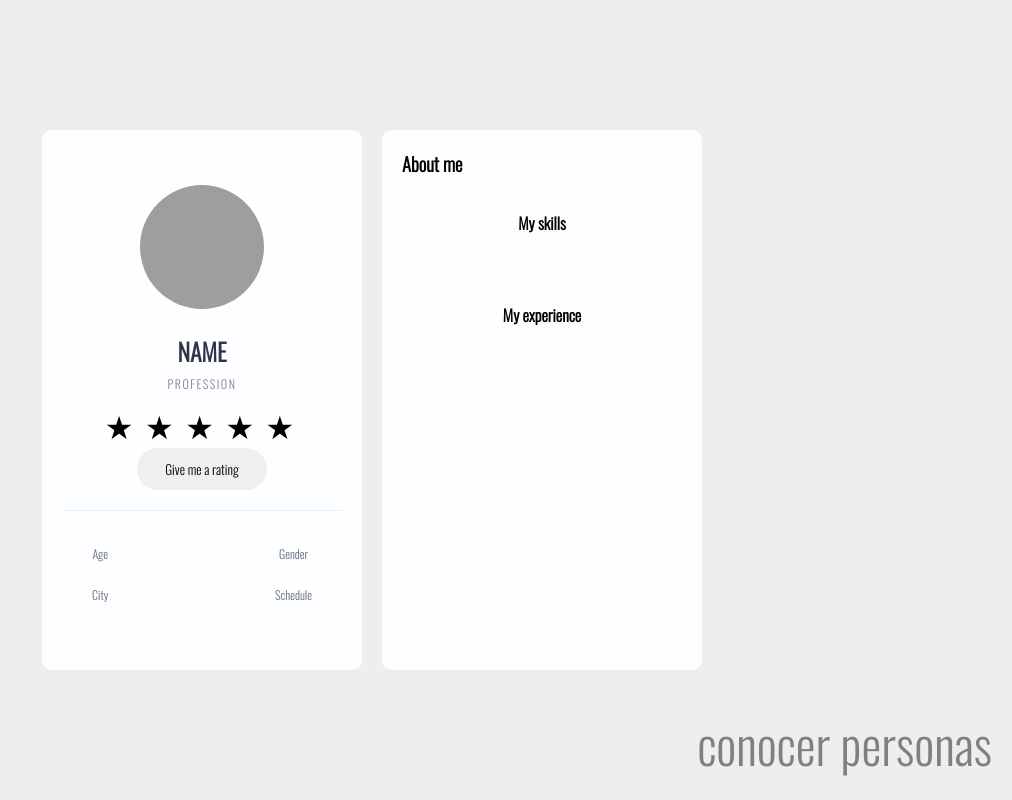
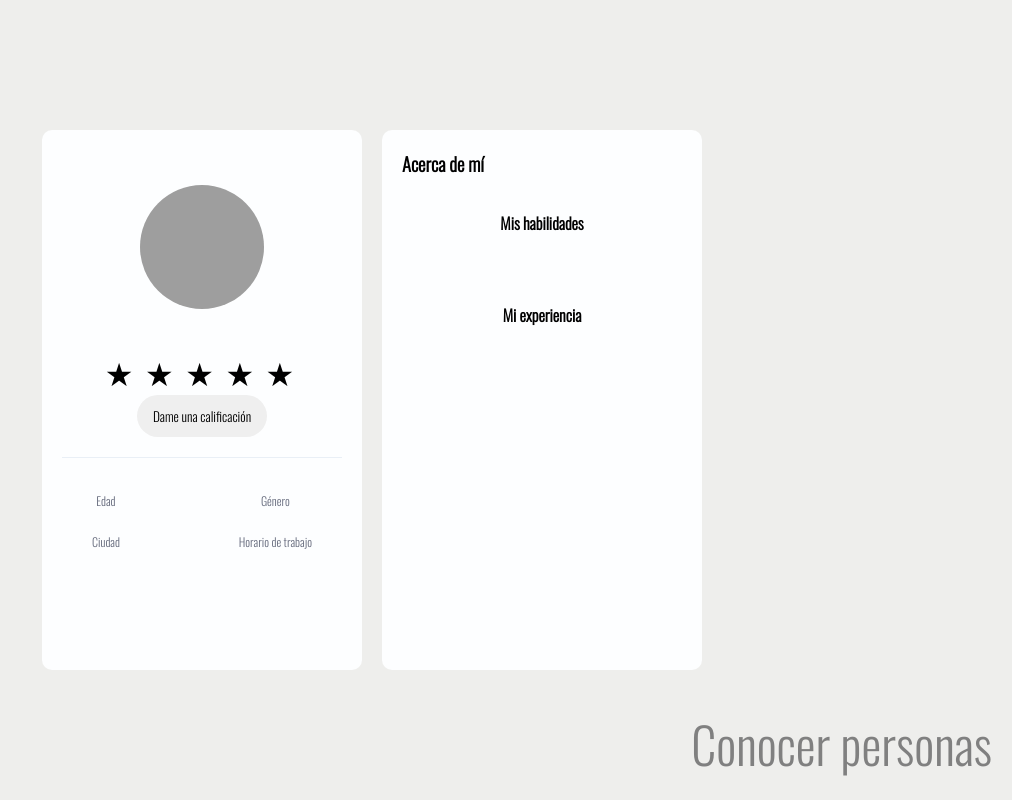
Before and after one commit to mtatiana115/CuidaMatch, a plain HTML site: page profilePage/profileCaregiver.html in a window 1280 px wide. Shown: the whole page, without its empty margins (268-1280 px from the left). Drawn offline with nearby package versions, Linux system fonts and the light colour scheme; no server answers; grey boxes are pictures that could not be loaded.

Commit message:
perfiles en español

```diff
--- a/profilePage/profileCaregiver.html
+++ b/profilePage/profileCaregiver.html
@@ -1,11 +1,11 @@
 <!DOCTYPE html>
-<html lang="en">
+<html lang="es">
 	<head>
 		<meta charset="UTF-8" />
 		<meta name="viewport" content="width=device-width, initial-scale=1.0" />
 		<link rel="stylesheet" href="../css/generalize.css" />
 		<link rel="stylesheet" href="./css/styleprofile.css" />
-		<title>profile</title>
+		<title>Perfil</title>
 	</head>
 	<body>
 		<section>
@@ -16,8 +16,8 @@
 							src="https://images.unsplash.com/photo-1484186139897-d5fc6b908812?ixlib=rb-0.3.5&s=9358d797b2e1370884aa51b0ab94f706&auto=format&fit=crop&w=200&q=80%20500w"
 							class="thumbnail"
 						/>
-						<h3 class="name" id="nameUserCg">NAME</h3>
-						<p class="title" id="professionCg">profession</p>
+						<h3 class="name" id="nameUserCg"></h3>
+						<p class="title" id="professionCg"></p>
 						<div class="rating-container" id="rating-container">
 							<!-- Se crean 5 estrellas con un ícono de estrella Unicode (☆) -->
 							<div class="star" data-value="1">&#9733;</div>
@@ -27,51 +27,51 @@
 							<div class="star" data-value="5">&#9733;</div>
 						</div>
 
-						<button type="button" class="btn">Give me a rating</button>
+						<button type="button" class="btn">Dame una calificación</button>
 					</div>
 
 					<div class="social-icons">
 						<div class="info">
 							<div class="icon">
 								<h4 id="ageDisplayCg"></h4>
-								<p>Age</p>
+								<p>Edad</p>
 							</div>
 
 							<div class="icon">
 								<h4 id="cityCg"></h4>
-								<p>City</p>
+								<p>Ciudad</p>
 							</div>
 						</div>
 						<div class="info">
 							<div class="icon">
 								<h4 id="genderCg"></h4>
-								<p>Gender</p>
+								<p>Género</p>
 							</div>
 
 							<div class="icon">
 								<h4 id="workScheduleCg"></h4>
-								<p>Schedule</p>
+								<p>Horario de trabajo</p>
 							</div>
 						</div>
 					</div>
 				</div>
 				<div class="wrapper">
-					<h3 class="name">About me</h3>
+					<h3 class="name">Acerca de mí</h3>
 					<br />
 					<div>
-						<h4 class="headin-4">My skills</h4>
+						<h4 class="headin-4">Mis habilidades</h4>
 						<p class="description" id="skillsCg"></p>
 					</div>
 					<br />
 					<br />
 					<div>
-						<h4 class="headin-4">My experience</h4>
+						<h4 class="headin-4">Mi experiencia</h4>
 						<p class="description" id="experienceCg"></p>
 					</div>
 				</div>
 			</div>
 
-			<a href="../mainPage/main.html" class="btn-regresar">conocer personas</a>
+			<a href="../mainPage/main.html" class="btn-regresar">Conocer personas</a>
 		</section>
 
 		<script src="js/profileCaregiver.js"></script>
```
Also changed, not shown: profilePage/profileCarebeneficiary.html (+11 -11 lines).
